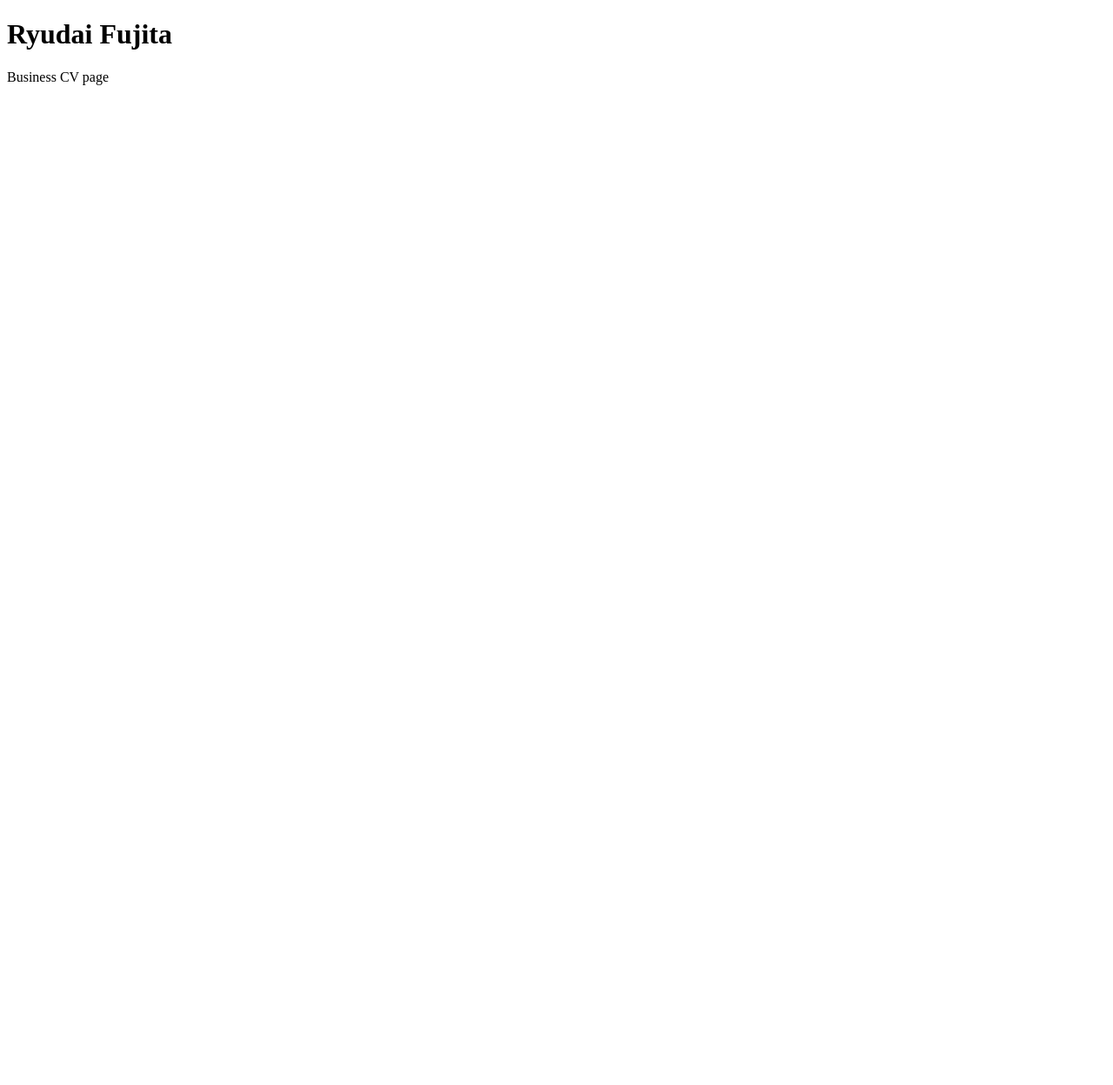
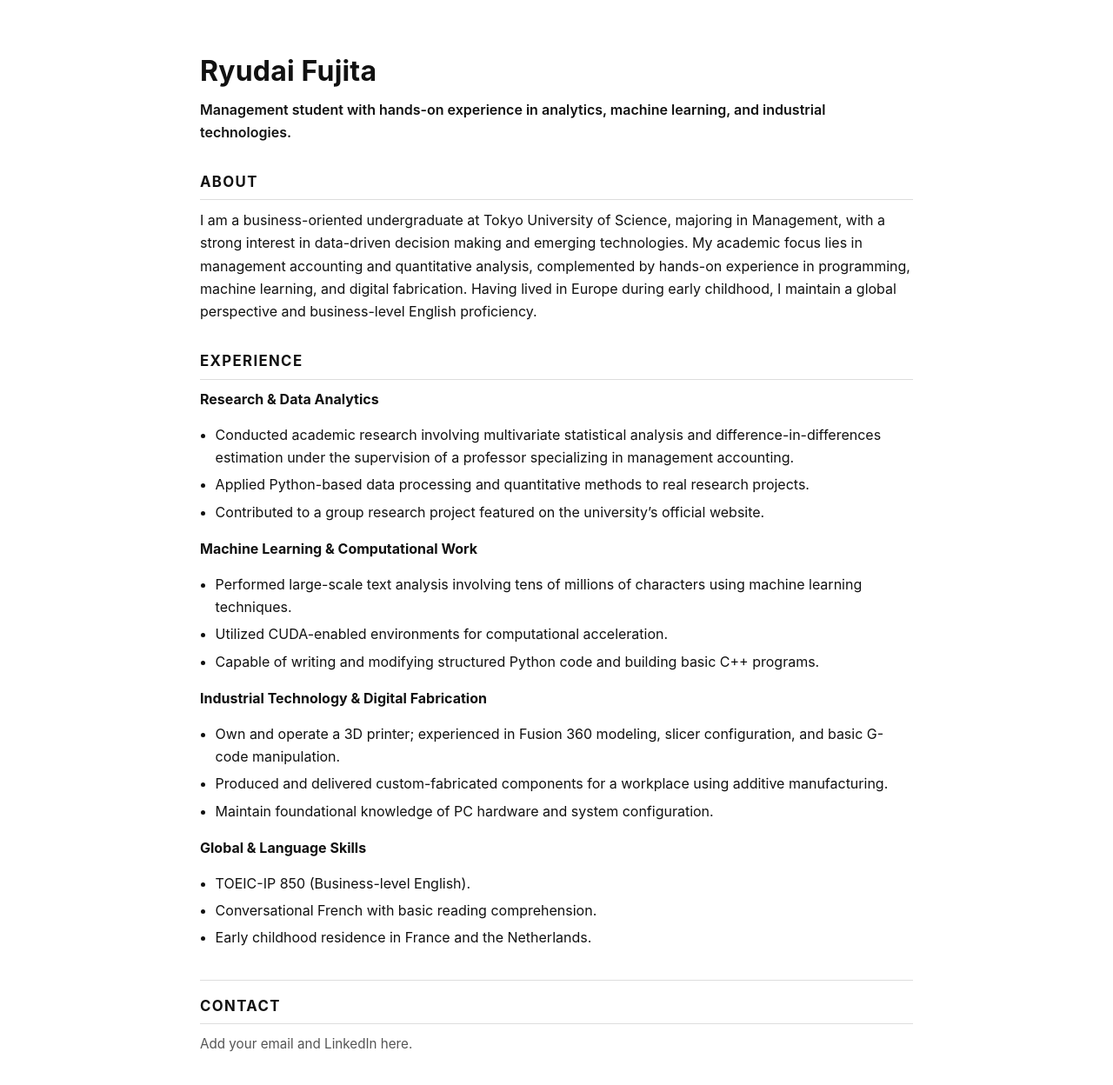
Before and after one commit to Raw-rubber/ryudai-fujita, a plain HTML site: page index.html in a window 1280 px wide. Shown: the whole page at 87% size. Before the commit the page ends 800 px from the top, so only its background shows below. Drawn offline with Linux system fonts and the light colour scheme.

Commit message:
Enhance index.html with meta tags and structured content
Added meta tags for character set and viewport, improved styling, and structured content for better readability.

```diff
--- a/index.html
+++ b/index.html
@@ -1,10 +1,99 @@
 <!DOCTYPE html>
-<html>
+<html lang="en">
 <head>
+  <meta charset="utf-8" />
+  <meta name="viewport" content="width=device-width, initial-scale=1" />
+
   <title>Ryudai Fujita</title>
+  <meta name="description" content="Management student with hands-on experience in analytics, machine learning, and industrial technologies." />
+
+  <style>
+    :root { --fg:#111; --muted:#555; --line:#ddd; }
+    body{
+      max-width: 820px;
+      margin: 56px auto;
+      padding: 0 18px;
+      font-family: -apple-system,BlinkMacSystemFont,"Segoe UI",Roboto,Helvetica,Arial,sans-serif;
+      line-height: 1.65;
+      color: var(--fg);
+      background: #fff;
+    }
+    h1{ font-size: 2rem; margin: 0 0 .25rem; letter-spacing: .2px; }
+    .tagline{ margin: 0 0 1.25rem; font-weight: 600; }
+    section{ margin-top: 1.9rem; }
+    h2{
+      font-size: 1.05rem;
+      margin: 0 0 .6rem;
+      padding-bottom: .35rem;
+      border-bottom: 1px solid var(--line);
+      text-transform: uppercase;
+      letter-spacing: .08em;
+    }
+    p{ margin: 0 0 .9rem; }
+    ul{ margin: .2rem 0 1rem 1.1rem; padding: 0; }
+    li{ margin: .3rem 0; }
+    .muted{ color: var(--muted); }
+    .footer{ margin-top: 2.2rem; padding-top: 1rem; border-top: 1px solid var(--line); font-size: .95rem; }
+    a{ color: inherit; text-decoration: underline; text-underline-offset: 2px; }
+  </style>
 </head>
+
 <body>
-  <h1>Ryudai Fujita</h1>
-  <p>Business CV page</p>
+  <header>
+    <h1>Ryudai Fujita</h1>
+    <p class="tagline">Management student with hands-on experience in analytics, machine learning, and industrial technologies.</p>
+  </header>
+
+  <section id="about">
+    <h2>About</h2>
+    <p>
+      I am a business-oriented undergraduate at Tokyo University of Science, majoring in Management, with a strong interest in data-driven decision making and emerging technologies.
+      My academic focus lies in management accounting and quantitative analysis, complemented by hands-on experience in programming, machine learning, and digital fabrication.
+      Having lived in Europe during early childhood, I maintain a global perspective and business-level English proficiency.
+    </p>
+  </section>
+
+  <section id="experience">
+    <h2>Experience</h2>
+
+    <p><strong>Research &amp; Data Analytics</strong></p>
+    <ul>
+      <li>Conducted academic research involving multivariate statistical analysis and difference-in-differences estimation under the supervision of a professor specializing in management accounting.</li>
+      <li>Applied Python-based data processing and quantitative methods to real research projects.</li>
+      <li>Contributed to a group research project featured on the university’s official website.</li>
+    </ul>
+
+    <p><strong>Machine Learning &amp; Computational Work</strong></p>
+    <ul>
+      <li>Performed large-scale text analysis involving tens of millions of characters using machine learning techniques.</li>
+      <li>Utilized CUDA-enabled environments for computational acceleration.</li>
+      <li>Capable of writing and modifying structured Python code and building basic C++ programs.</li>
+    </ul>
+
+    <p><strong>Industrial Technology &amp; Digital Fabrication</strong></p>
+    <ul>
+      <li>Own and operate a 3D printer; experienced in Fusion 360 modeling, slicer configuration, and basic G-code manipulation.</li>
+      <li>Produced and delivered custom-fabricated components for a workplace using additive manufacturing.</li>
+      <li>Maintain foundational knowledge of PC hardware and system configuration.</li>
+    </ul>
+
+    <p><strong>Global &amp; Language Skills</strong></p>
+    <ul>
+      <li>TOEIC-IP 850 (Business-level English).</li>
+      <li>Conversational French with basic reading comprehension.</li>
+      <li>Early childhood residence in France and the Netherlands.</li>
+    </ul>
+  </section>
+
+  <section class="footer" id="contact">
+    <h2>Contact</h2>
+    <p class="muted">
+      Add your email and LinkedIn here.
+      <!-- Example:
+      Email: <a href="mailto:you@example.com">you@example.com</a><br />
+      LinkedIn: <a href="https://www.linkedin.com/in/your-id/">linkedin.com/in/your-id</a>
+      -->
+    </p>
+  </section>
 </body>
 </html>
```
